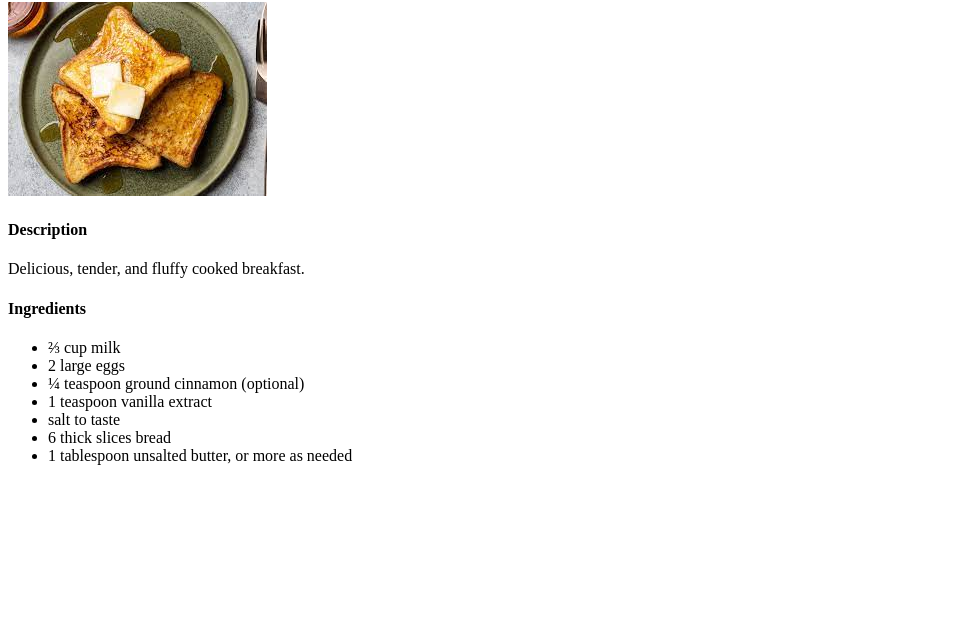
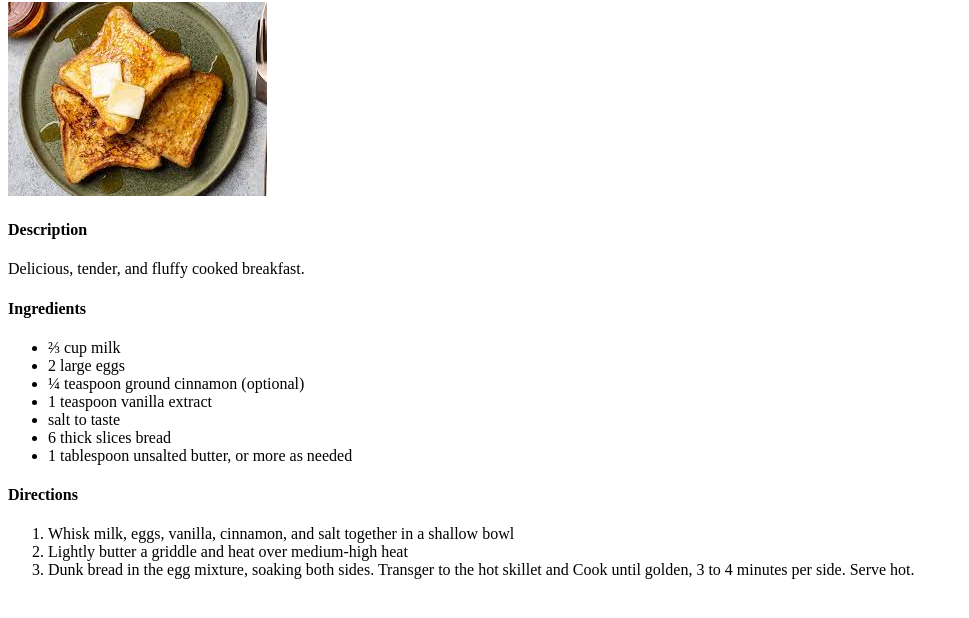
Before and after one commit to kawalker7/odin-recipes, a plain HTML site: page recipes/french-toast.html in a window 1280 px wide. Shown: the part 104-722 px from the top of the page, without its empty margins (0-969 px from the left). Drawn offline with Linux system fonts and the light colour scheme.

Commit message:
Add directions for french toast

```diff
--- a/recipes/french-toast.html
+++ b/recipes/french-toast.html
@@ -24,6 +24,14 @@
         <li>6 thick slices bread</li>
         <li>1 tablespoon unsalted butter, or more as needed</li>
     </ul>
+    <h4>Directions</h4>
+    <ol>
+        <li>Whisk milk, eggs, vanilla, cinnamon, and salt together in a shallow bowl</li>
+        <li>Lightly butter a griddle and heat over medium-high heat</li>
+        <li>Dunk bread in the egg mixture, soaking both sides. Transger to the hot skillet and Cook
+            until golden, 3 to 4 minutes per side. Serve hot.</li>
+
+    </ol>
 
 </body>
 </html>
```
